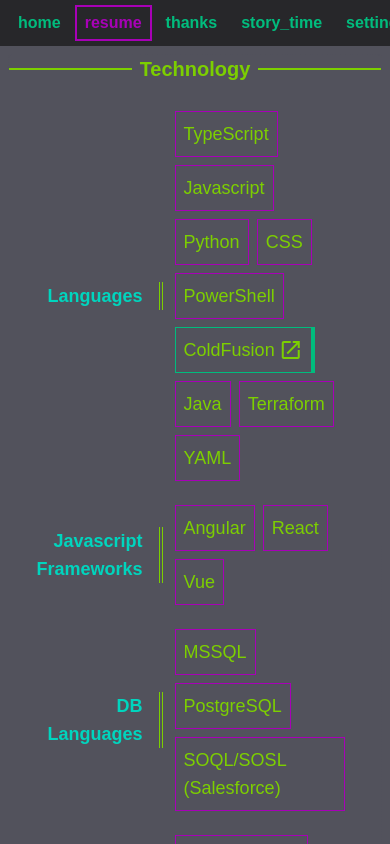
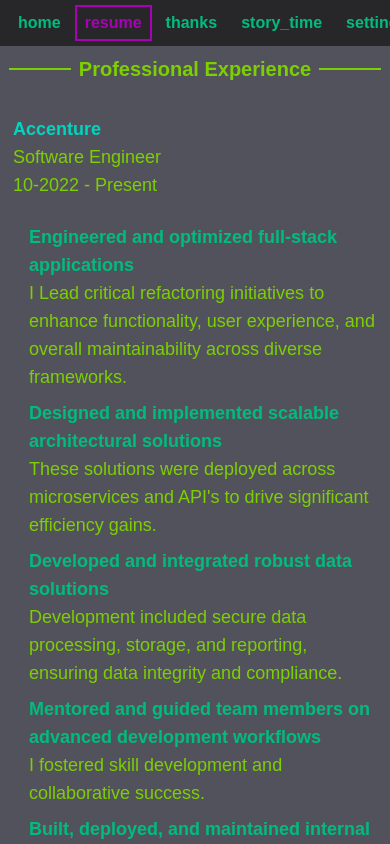
Before and after one commit to adsaines/adsaines.github.io, a Next.js app: page /resume in a window 390 px wide. Built offline with nearby package versions, Linux system fonts and the light colour scheme.

Commit message:
feedback: spelling fixes, resume order, resume section orientation,

```diff
--- a/src/app/resume/page.tsx
+++ b/src/app/resume/page.tsx
@@ -22,6 +22,29 @@
                             blurb={`I have had good luck with Agile as it's nature allows my team and I to change focus and work styles as needed during growth.`}
                             />
                     </div>
+                </StandardResumeSection>
+                <StandardResumeSection title="Professional Experience" >
+                    {/* TODO: make this a swappable section, you can view it by project or company */}
+                    <ItemWithExplanations
+                        title="Accenture"
+                        subTitle="Software Engineer"
+                        startDate="2022/10/05"
+                        talkingPoints={ResumeWording.accentureTalkingPoints}
+                        />
+                    <ItemWithExplanations
+                        title="Benchmark Digital Partners LLC"
+                        subTitle="Software Engineer & Product Owner"
+                        startDate="2019/04/01"
+                        endDate="2022/04/01"
+                        talkingPoints={ResumeWording.benchmarkTalkingPoints}
+                        />
+                    <ItemWithExplanations
+                        title="Cornerstone Engineering"
+                        subTitle="Spreadsheet Engineer and Data Analyst"
+                        startDate="2011/09/01"
+                        endDate="2019/01/01"
+                        talkingPoints={ResumeWording.cornerstoneTalkingPoint}
+                        />
                 </StandardResumeSection>
                 <StandardResumeSection title="Technology" >
                     {/* TODO-MAYBE: chart the technologies by experience & preference in a scatter chart */}
@@ -71,49 +94,41 @@
                         }}
                         />
                 </StandardResumeSection>
-                <StandardResumeSection title="Professional Experience" >
-                    {/* TODO: make this a swappable section, you can view it by project or company */}
-                    <ItemWithExplanations
-                        title="Accenture"
-                        subTitle="Software Engineer"
-                        startDate="2022/10/05"
-                        talkingPoints={ResumeWording.accentureTalkingPoints}
-                        />
-                    <ItemWithExplanations
-                        title="Benchmark Digital Partners LLC"
-                        subTitle="Software Engineer & Product Owner"
-                        startDate="2019/04/01"
-                        endDate="2022/04/01"
-                        talkingPoints={ResumeWording.benchmarkTalkingPoints}
-                        />
-                    <ItemWithExplanations
-                        title="Cornerstone Engineering"
-                        subTitle="Spreadsheet Engineer and Data Analyst"
-                        startDate="2011/09/01"
-                        endDate="2019/01/01"
-                        talkingPoints={ResumeWording.cornerstoneTalkingPoint}
-                        />
-                </StandardResumeSection>
                 <StandardResumeSection title="Personal">
                     {/* TODO: maybe slap a picture of me here? */}
                     <div className="flex flex-col gap-4 justify-center items-center">
                         <span className="font-semibold text-xl text-(--text-theme-secondary) text-center">
                             Alex Saines
                         </span>
-                        <p  className="text-center">
+                        <p className="text-center max-sm:hidden">
                             I aim to cook every day.
                         </p>
-                        <p  className="text-center">
+                        <p className="flex justify-center items-center md:hidden">
+                            <span className="material-icons pr-4">local_pizza</span> cook everyday <span className="material-icons pl-4">cake</span>
+                        </p>
+                        <p className="text-center max-sm:hidden">
                             I keep my mind active with games at night.
                         </p>
-                        <p  className="text-center">
+                        <p className="flex justify-center items-center md:hidden">
+                            <span className="material-icons pr-4">sports_esports</span> game, when able <span className="material-icons pl-4">videogame_asset</span>
+                        </p>
+                        <p className="text-center max-sm:hidden">
                             I practice and teach karate.
                         </p>
-                        <p  className="text-center">
+                        <p className="flex justify-center items-center md:hidden">
+                            <span className="material-icons pr-4">sports_martial_arts</span> punch for fun <span className="material-icons pl-4">waving_hand</span>
+                        </p>
+                        <p className="text-center max-sm:hidden">
                             I am driven to fix those things that pull on the edges of my mind and are wrong for this world.
                         </p>
-                        <p  className="text-center">
+                        <p className="flex justify-center items-center md:hidden">
+                            <span className="material-icons pr-4">build</span> fix what you can <span className="material-icons pl-4">plumbing</span>
+                        </p>
+                        <p className="text-center max-sm:hidden">
                             I know the difference between things that I have the power to change and those that I cannot... mostly.
+                        </p>
+                        <p className="flex justify-center items-center md:hidden">
+                            <span className="material-icons pr-4">self_improvement</span> let go what you can't <span className="material-icons pl-4">self_improvement</span>
                         </p>
                         {/* TODO-RE? I probably shouldn't just be tossing my personal email out there. A linked in link would probably be better. */}
                         <span className="hidden">
@@ -128,7 +143,7 @@
                 </StandardResumeSection>
                 <StandardResumeSection title="I subscribe to the agile manifesto">
                     <div className="flex flex-col justify-center items-center gap-2">
-                        <p className="flex flex-col justify-center items-center">
+                        <p className="flex flex-col justify-center items-center max-sm:hidden">
                             <span className="text-center">We are uncovering better ways of developing</span>
                             <span className="text-center">software by doing it and helping others do it.</span>
                             <span className="text-center">Through this work we have come to value:</span>
@@ -151,14 +166,14 @@
                                 <span className="text-center">over following a plan</span>
                             </span>
                         </p>
-                        <p className="flex flex-col justify-center items-center">
+                        <p className="flex flex-col justify-center items-center max-sm:hidden">
                             <span className="text-center">That is, while there is value in the items on</span>
                             <span className="text-center">the right, we value the items on the left more.</span>
                         </p>
                         <a
                             href="https://agilemanifesto.org/"
                             target="_blank"
-                            className="pt-2 text-(--text-theme-secondary) font-semibold flex items-center"
+                            className="pt-2 text-(--text-theme-tertiary) font-semibold flex items-center"
                             >
                                 The Agile Manifesto
                                 <span className="material-icons text-xs pl-2">open_in_new</span>
--- a/src/app/resume/projections.tsx
+++ b/src/app/resume/projections.tsx
@@ -63,10 +63,9 @@
     link
 }:ItemWithExplanations) => {
     return (
-        <div className="flex py-4 max-sm:px-1 md:px-6 gap-6">
-            <div className="w-2/5 flex flex-col justify-start border-r-1">
+        <div className="flex py-4 max-sm:flex-col max-sm:px-1 md:px-6 gap-6">
+            <div className="md:w-2/5 flex flex-col justify-start md:border-r-1">
                 <span className="font-semibold text-lg text-(--text-theme-secondary)">
-                    {/* TODO: add a linked in link for each company */}
                     {title}
                 </span>
                 <span>
@@ -79,7 +78,7 @@
                     {dateRangeToMonthAndYearRange(startDate,endDate)}
                 </span>
             </div>
-            <div className="w-3/5 flex flex-col gap-2">
+            <div className="max-sm:pl-4 md:w-3/5 flex flex-col gap-2">
                 {
                     talkingPoints.map((point, index) => <FormatTalkingPoint key={`exp-point-${index}`} point={point} />)
                 }
@@ -138,8 +137,8 @@
 
 export const TitleWithBricks = ({title, subTitle, bricks}:{ title: string, subTitle?: string, bricks: Brick[]}) => {
     return (
-        <div className="flex justify-start items-center w-full px-6">
-            <div className="w-2/5 flex flex-col justify-start border-double border-r-4">
+        <div className="flex max-sm:flex-col md:justify-start md:items-center w-full px-6">
+            <div className="md:w-2/5 flex md:flex-col md:justify-start border-double md:border-r-4">
                 <div className="font-semibold text-lg text-(--text-theme-secondary) text-end pr-4">
                     {title}
                 </div>
@@ -150,7 +149,7 @@
                     {subTitle}
                 </div>
             </div>
-            <div className="flex flex-wrap w-3/5 p-2">
+            <div className="flex flex-wrap max-sm:pl-4 md:w-3/5 p-2">
                 {
                     bricks.map((brick, index) => <MakeBrick brick={brick} key={`brick-${index}`} />)
                 }
--- a/src/app/thanks/projections.tsx
+++ b/src/app/thanks/projections.tsx
@@ -94,7 +94,7 @@
 }
 
 export const NextJsThanks = () => {
-    const blurb = `I don't know how to write a server. This works right out of the box and can be ported to cloud environments very easy. Sending love.`
+    const blurb = `I don't know how to write a server. This works right out of the box and can be ported to cloud environments very easily. Sending love.`
 
     return (
         <AvowalBox blurb={blurb} name="NextJs" logoSrc={NextJsLightBackground.src}/>
@@ -102,7 +102,7 @@
 }
 
 export const NpmThanks = () => {
-    const blurb = `I was pleasntly surprised when I started coding that I didn't have to worry that much about keeping packages up to date. One of my formative memories from middle and high school was juggling all of the installs it took to bring my computer back to life every time I deleted the wrong folder or screwed up the registry pirating a game for our next LAN party. My appreciation for a reliable low level service that keeps all of the odds and ends in check.`
+    const blurb = `I was pleasantly surprised when I started coding that I didn't have to worry that much about keeping packages up to date. One of my formative memories from middle and high school was juggling all of the installs it took to bring my computer back to life every time I deleted the wrong folder or screwed up the registry pirating a game for our next LAN party. My appreciation for a reliable low level service that keeps all of the odds and ends in check.`
 
     return (
         <AvowalBox blurb={blurb} name="NPM" logoSrc={NpmIcon.src}/>
--- a/src/structures/header.tsx
+++ b/src/structures/header.tsx
@@ -46,6 +46,7 @@
                         selected={path.includes('settings')}
                         />
                 </div>
+                {/* TODO: for some reason this link has a vertical scroll bar associated with it */}
                 <div className="flex">
                     <a
                         href="https://www.linkedin.com/in/AlexSaines"
```
Also changed, not shown: src/app/layout.tsx (+8 -5 lines), src/app/stories/page.tsx (+2 -2 lines), 1 other file (tests, documents, lock files or other folders).
